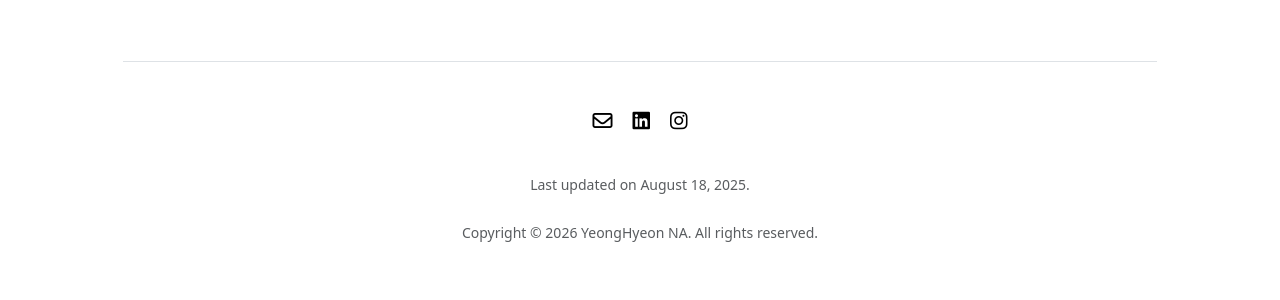
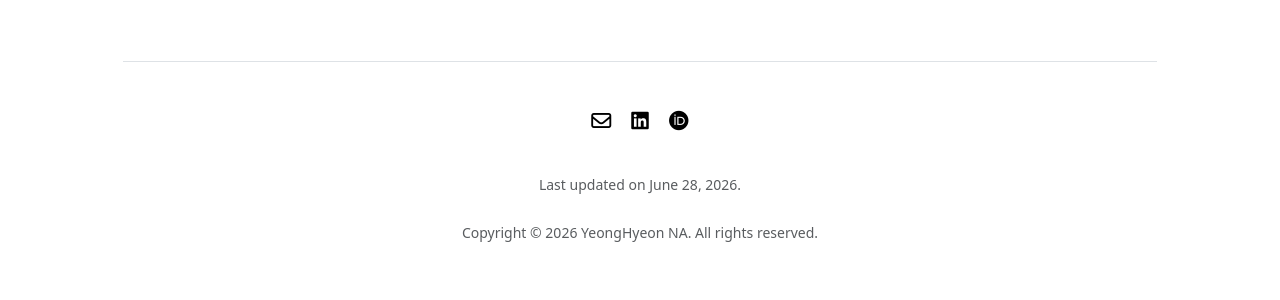
Before and after one commit to ynghyn-na/ynghyn-na.github.io, a Jekyll site: the page built from index.md, in a window 1280 px wide. Shown: the part 606-906 px from the top of the page. Built offline with Jekyll 4.4.1, drawn with Linux system fonts in a browser that asks for light colours.

Commit message:
Update footer.html

```diff
--- a/_includes/footer.html
+++ b/_includes/footer.html
@@ -42,14 +42,14 @@
             <i class="fa-brands fa-linkedin icon-bw"></i>
           </a>
         </li>
-        <!-- Instagram -->
+        <!-- ORCiD -->
         <li class="footer-list-item">
-          <a href="https://www.instagram.com/epochkr/" class="fs-5" aria-label="Instagram" target="_blank" rel="noopener">
-            <i class="fa-brands fa-instagram icon-bw"></i>
+          <a href="https://orcid.org/0009-0004-3464-6499" class="fs-5" aria-label="ORCid" target="_blank" rel="noopener">
+            <i class="fa-brands fa-orcid icon-bw"></i>
           </a>
         </li>
       </ul>
-      <p><small>Last updated on August 18, 2025.<br><br>Copyright &copy; <script>document.write(new Date().getFullYear());</script> YeongHyeon NA. All rights reserved.</small></p>
+      <p><small>Last updated on June 28, 2026.<br><br>Copyright &copy; <script>document.write(new Date().getFullYear());</script> YeongHyeon NA. All rights reserved.</small></p>
     </div>
   </div>
 </body>
```
